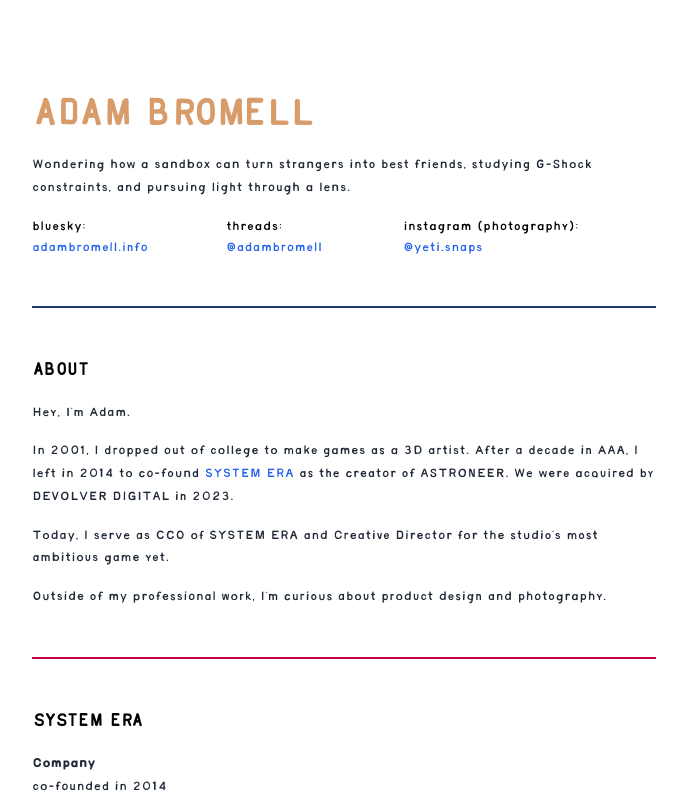
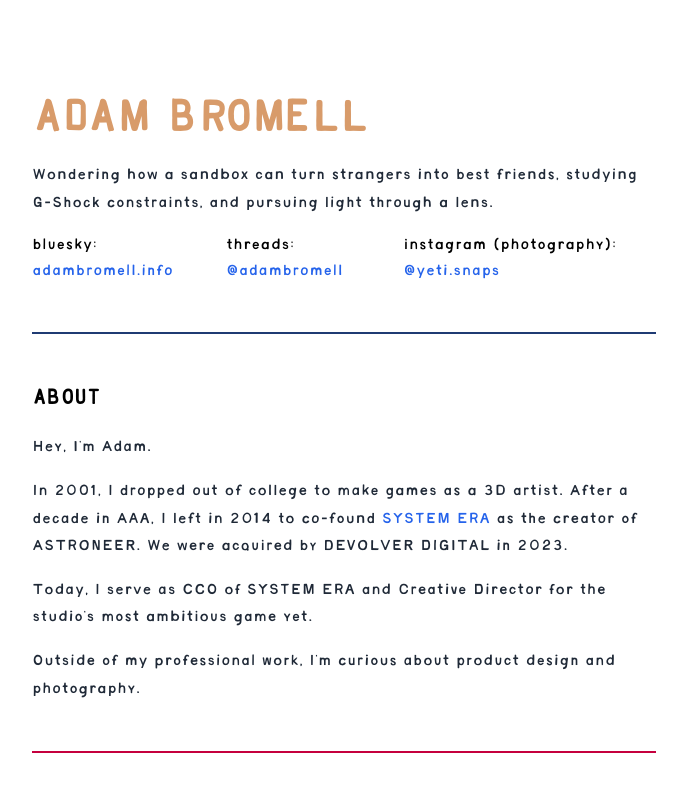
Before and after one commit to XYZCHiiLD/adambromell-site, a Next.js app: page / in a window 1280 px wide. Shown: the top 800 px of the page, without its empty margins (296-983 px from the left). Built offline with nearby package versions, Linux system fonts and the light colour scheme.

Commit message:
Add files via upload

```diff
--- a/src/app/globals.css
+++ b/src/app/globals.css
@@ -18,7 +18,7 @@
 
 body {
   font-family: 'TAYBirdie', Georgia, 'Times New Roman', Times, serif;
-  font-size: 14px;
+  font-size: 17px;
   font-weight: 500;
   -webkit-font-smoothing: antialiased;
   -moz-osx-font-smoothing: grayscale;
@@ -26,19 +26,19 @@ body {
 
 h1 {
   font-family: 'TAYBigBird', Georgia, 'Times New Roman', Times, serif;
-  font-size: 42px;
+  font-size: 50px;
   font-weight: 700;
   line-height: 1;
 }
 
 h2 {
   font-family: 'TAYBigBird', Georgia, 'Times New Roman', Times, serif;
-  font-size: 20px;
+  font-size: 24px;
   font-weight: 700;
 }
 
 .subheading {
-  font-size: 14px;
+  font-size: 17px;
   font-weight: 900;
 }
 
```
